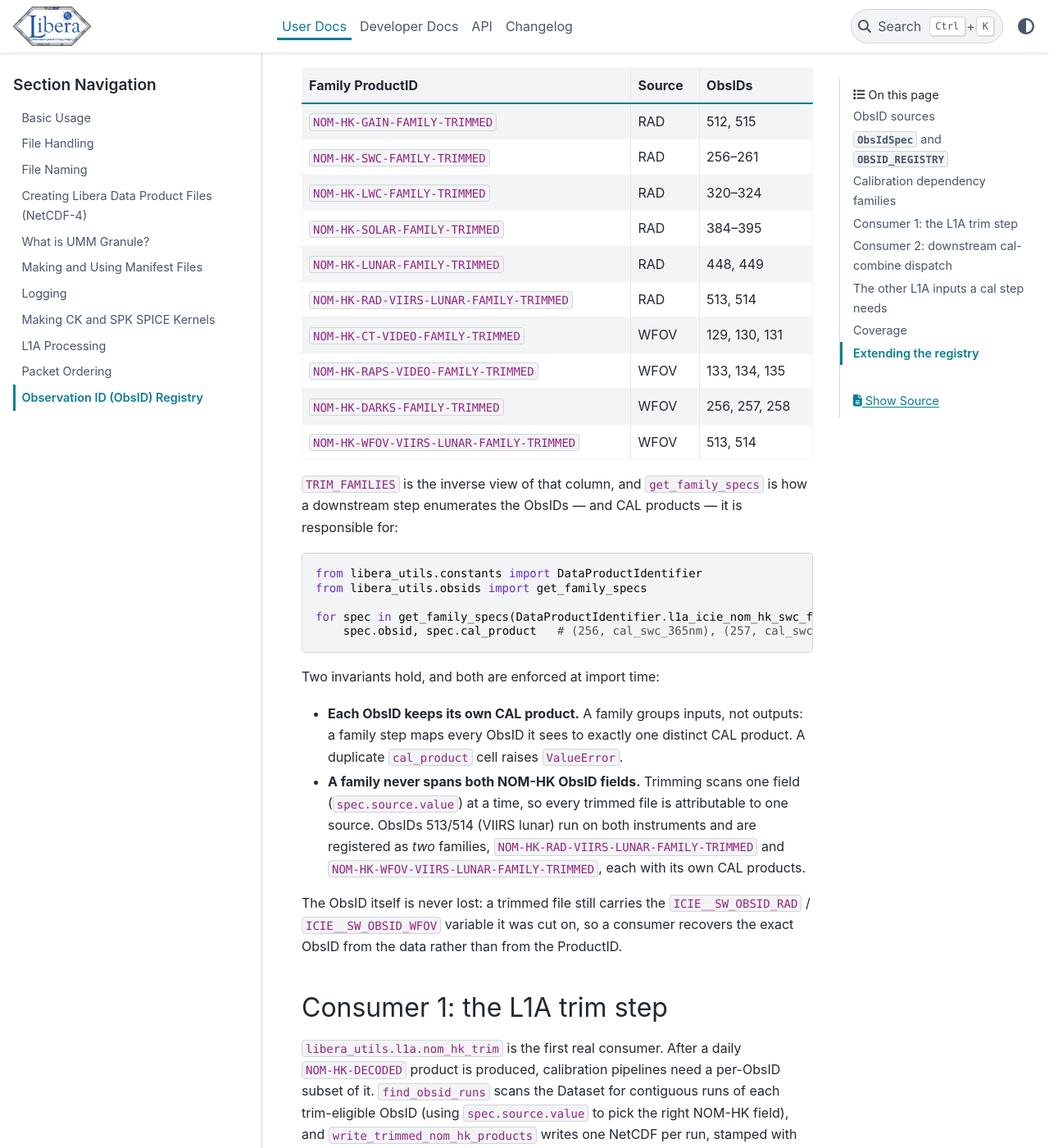
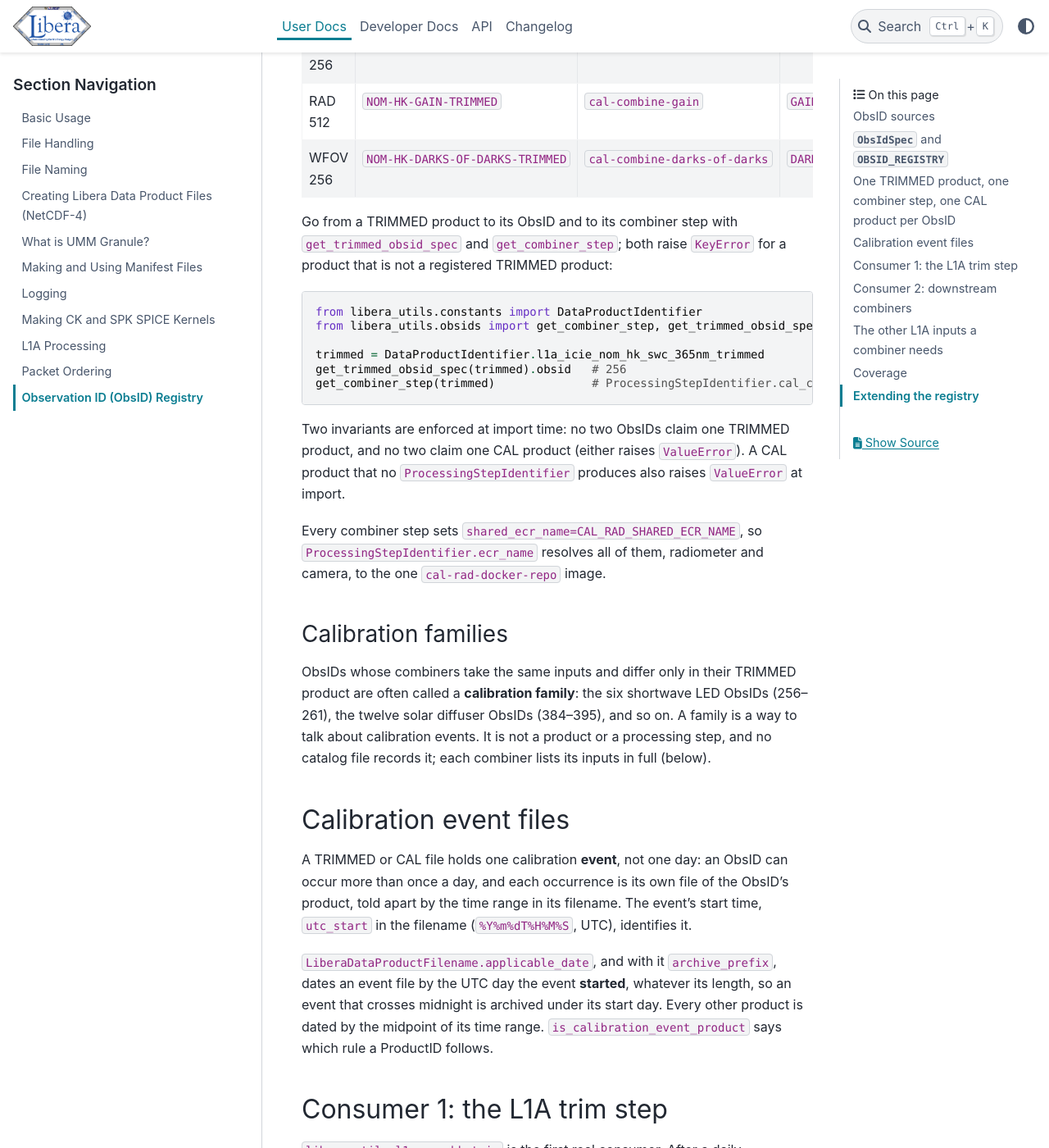
Before and after one commit to LASP-Libera/libera_utils, a Sphinx documentation site: the page built from doc/source/user-docs/obsid_registry.md, in a window 1280 px wide and 1400 px high, scrolled down 2148 px. Shown: the whole window at 82% size. Built offline with Sphinx 7.4.7 and the PyData theme 0.15.4, drawn with Linux system fonts in a browser that asks for light colours; some of the changed text lies outside the part shown.

Commit message:
LIBSDC-914: Give each calibration ObsID its own TRIMMED product and combiner
Each of the 40 calibration ObsIDs in the registry now has its own TRIMMED
NOM-HK product, 1:1 with its CAL product, and one combiner processing step
that produces only that CAL product. Calibration families are no longer
recorded in any data file.

- Replace the ten NOM-HK-*-FAMILY-TRIMMED products with 40
  l1a_icie_nom_hk_<x>_trimmed products (NOM-HK-<CAL ProductID>-TRIMMED)
- Replace the four cal_*_family steps with 40 cal_combine_<x> steps, all on
  the cal-rad-docker-repo ECR repository, camera steps included
- Rename data/trim_family_inputs.csv to data/cal_combiner_inputs.csv, keyed
  by TRIMMED product
- Add get_trimmed_obsid_spec, get_combiner_step, get_combiner_inputs and
  is_calibration_event_product; remove TRIM_FAMILIES, get_family_specs,
  FAMILY_INPUTS and get_family_inputs
- Raise at import when two ObsIDs claim one TRIMMED product or no step
  produces a registered CAL product
- Date TRIMMED and CAL files by the UTC day of utc_start in
  LiberaDataProductFilename.applicable_date and archive_prefix
- Update the ObsID registry, L1A processing and file naming docs, the
  agent instructions and the changelog

libera_rad's calibration code imports the removed family API and breaks
when it moves its pin to a release that carries this change.

Co-Authored-By: Claude Opus 5.5 <noreply@anthropic.com>

````diff
--- a/doc/source/user-docs/obsid_registry.md
+++ b/doc/source/user-docs/obsid_registry.md
@@ -39,11 +39,10 @@ class ObsIdSpec:
 - `kind` is one of `ObsIdKind.RAD_CAL`, `ObsIdKind.CAM_CAL`, or `ObsIdKind.SCIENCE`. Science/scan
   modes (e.g. Cross Track, RAP Scan, the Geo scans) are cataloged for documentation but never
   produce TRIMMED or CAL products — both product fields are `None`.
-- `trimmed_product` is the L1A `NOM-HK-*-FAMILY-TRIMMED` `DataProductIdentifier` produced by the
-  trim step (below) for this ObsID, or `None` for non-trim-eligible entries. It names a
-  **calibration dependency family**, not a single ObsID — see below.
-- `cal_product` is the `CAL`-level `DataProductIdentifier` a downstream cal-combine algorithm is
-  expected to produce for this ObsID, or `None`.
+- `trimmed_product` is the L1A `NOM-HK-<CAL ProductID>-TRIMMED` `DataProductIdentifier` produced by
+  the trim step (below) for this ObsID, or `None` for non-trim-eligible entries.
+- `cal_product` is the `CAL`-level `DataProductIdentifier` this ObsID's combiner step produces, or
+  `None`.
 
 `OBSID_REGISTRY` is the `dict[tuple[NomHkObsidSource, int], ObsIdSpec]` built from all of these.
 Look entries up with `get_obsid_spec`, or iterate the trim-eligible subset with
@@ -54,7 +53,7 @@ from libera_utils.obsids import NomHkObsidSource, get_obsid_spec, iter_trim_elig
 
 spec = get_obsid_spec(NomHkObsidSource.RAD, 256)
 spec.cal_product        # DataProductIdentifier.cal_swc_365nm
-spec.trimmed_product    # DataProductIdentifier.l1a_icie_nom_hk_swc_family_trimmed
+spec.trimmed_product    # DataProductIdentifier.l1a_icie_nom_hk_swc_365nm_trimmed
 
 # All RAD entries that produce a TRIMMED product (excludes science/scan modes):
 rad_trim_eligible = list(iter_trim_eligible(NomHkObsidSource.RAD))
@@ -63,52 +62,57 @@ rad_trim_eligible = list(iter_trim_eligible(NomHkObsidSource.RAD))
 `get_obsid_spec` raises `KeyError` for a pair that isn't registered — there is no silent fallback,
 so an unrecognized ObsID in telemetry surfaces immediately rather than being misfiled.
 
-## Calibration dependency families
+## One TRIMMED product, one combiner step, one CAL product per ObsID
 
-An ObsID does **not** get its own TRIMMED product. Several ObsIDs share one: the TRIMMED column
-names a **calibration dependency family**, one product per group of ObsIDs that a downstream
-algorithm processes identically and that therefore share a set of input products. `libera_rad` runs
-the same shortwave-LED cal on ObsIDs 256 through 261 regardless of wavelength, so all six share
-`NOM-HK-SWC-FAMILY-TRIMMED`. There is one `ProcessingStepIdentifier` per family, not per ObsID.
+Every calibration ObsID has its own TRIMMED NOM-HK product, its own CAL product, and one
+`ProcessingStepIdentifier`, its **combiner**, that turns the first into the second. The three are
+1:1:1, and named after the CAL product:
 
-| Family ProductID                         | Source | ObsIDs        |
-| ---------------------------------------- | ------ | ------------- |
-| `NOM-HK-GAIN-FAMILY-TRIMMED`             | RAD    | 512, 515      |
-| `NOM-HK-SWC-FAMILY-TRIMMED`              | RAD    | 256–261       |
-| `NOM-HK-LWC-FAMILY-TRIMMED`              | RAD    | 320–324       |
-| `NOM-HK-SOLAR-FAMILY-TRIMMED`            | RAD    | 384–395       |
-| `NOM-HK-LUNAR-FAMILY-TRIMMED`            | RAD    | 448, 449      |
-| `NOM-HK-RAD-VIIRS-LUNAR-FAMILY-TRIMMED`  | RAD    | 513, 514      |
-| `NOM-HK-CT-VIDEO-FAMILY-TRIMMED`         | WFOV   | 129, 130, 131 |
-| `NOM-HK-RAPS-VIDEO-FAMILY-TRIMMED`       | WFOV   | 133, 134, 135 |
-| `NOM-HK-DARKS-FAMILY-TRIMMED`            | WFOV   | 256, 257, 258 |
-| `NOM-HK-WFOV-VIIRS-LUNAR-FAMILY-TRIMMED` | WFOV   | 513, 514      |
+| ObsID    | TRIMMED ProductID               | Combiner step                | CAL ProductID    |
+| -------- | ------------------------------- | ---------------------------- | ---------------- |
+| RAD 256  | `NOM-HK-SWC-365NM-TRIMMED`      | `cal-combine-swc-365nm`      | `SWC-365NM`      |
+| RAD 512  | `NOM-HK-GAIN-TRIMMED`           | `cal-combine-gain`           | `GAIN`           |
+| WFOV 256 | `NOM-HK-DARKS-OF-DARKS-TRIMMED` | `cal-combine-darks-of-darks` | `DARKS-OF-DARKS` |
 
-`TRIM_FAMILIES` is the inverse view of that column, and `get_family_specs` is how a downstream step
-enumerates the ObsIDs — and CAL products — it is responsible for:
+Go from a TRIMMED product to its ObsID and to its combiner step with `get_trimmed_obsid_spec` and
+`get_combiner_step`; both raise `KeyError` for a product that is not a registered TRIMMED product:
 
 ```python
 from libera_utils.constants import DataProductIdentifier
-from libera_utils.obsids import get_family_specs
+from libera_utils.obsids import get_combiner_step, get_trimmed_obsid_spec
 
-for spec in get_family_specs(DataProductIdentifier.l1a_icie_nom_hk_swc_family_trimmed):
-    spec.obsid, spec.cal_product   # (256, cal_swc_365nm), (257, cal_swc_405nm), ...
+trimmed = DataProductIdentifier.l1a_icie_nom_hk_swc_365nm_trimmed
+get_trimmed_obsid_spec(trimmed).obsid   # 256
+get_combiner_step(trimmed)              # ProcessingStepIdentifier.cal_combine_swc_365nm
 ```
 
-Two invariants hold, and both are enforced at import time:
+Two invariants are enforced at import time: no two ObsIDs claim one TRIMMED product, and no two
+claim one CAL product (either raises `ValueError`). A CAL product that no `ProcessingStepIdentifier`
+produces also raises `ValueError` at import.
 
-- **Each ObsID keeps its own CAL product.** A family groups inputs, not outputs: a family step
-  maps every ObsID it sees to exactly one distinct CAL product. A duplicate `cal_product` cell
-  raises `ValueError`.
-- **A family never spans both NOM-HK ObsID fields.** Trimming scans one field
-  (`spec.source.value`) at a time, so every trimmed file is attributable to one source. ObsIDs
-  513/514 (VIIRS lunar) run on both instruments and are registered as _two_ families,
-  `NOM-HK-RAD-VIIRS-LUNAR-FAMILY-TRIMMED` and `NOM-HK-WFOV-VIIRS-LUNAR-FAMILY-TRIMMED`, each with
-  its own CAL products.
+Every combiner step sets `shared_ecr_name=CAL_RAD_SHARED_ECR_NAME`, so
+`ProcessingStepIdentifier.ecr_name` resolves all of them, radiometer and camera, to the one
+`cal-rad-docker-repo` image.
 
-The ObsID itself is never lost: a trimmed file still carries the `ICIE__SW_OBSID_RAD` /
-`ICIE__SW_OBSID_WFOV` variable it was cut on, so a consumer recovers the exact ObsID from the data
-rather than from the ProductID.
+### Calibration families
+
+ObsIDs whose combiners take the same inputs and differ only in their TRIMMED product are often
+called a **calibration family**: the six shortwave LED ObsIDs (256–261), the twelve solar diffuser
+ObsIDs (384–395), and so on. A family is a way to talk about calibration events. It is not a
+product or a processing step, and no catalog file records it; each combiner lists its inputs in
+full (below).
+
+## Calibration event files
+
+A TRIMMED or CAL file holds one calibration **event**, not one day: an ObsID can occur more than
+once a day, and each occurrence is its own file of the ObsID's product, told apart by the time
+range in its filename. The event's start time, `utc_start` in the filename (`%Y%m%dT%H%M%S`, UTC),
+identifies it.
+
+`LiberaDataProductFilename.applicable_date`, and with it `archive_prefix`, dates an event file by
+the UTC day the event **started**, whatever its length, so an event that crosses midnight is
+archived under its start day. Every other product is dated by the midpoint of its time range.
+`is_calibration_event_product` says which rule a ProductID follows.
 
 ## Consumer 1: the L1A trim step
 
@@ -116,7 +120,7 @@ rather than from the ProductID.
 is produced, calibration pipelines need a per-ObsID subset of it. `find_obsid_runs` scans the
 Dataset for contiguous runs of each trim-eligible ObsID (using `spec.source.value` to pick the
 right NOM-HK field), and `write_trimmed_nom_hk_products` writes one NetCDF per run, stamped with
-that run's family ProductID:
+that ObsID's TRIMMED ProductID:
 
 ```python
 from libera_utils.l1a.nom_hk_trim import write_trimmed_nom_hk_products
@@ -131,75 +135,58 @@ trimmed_paths = write_trimmed_nom_hk_products(
 ```
 
 TRIMMED products reuse the `NOM-HK-DECODED` variable schema; only `ProductID` (and thus the
-filename product token) changes. Because the ProductID names a family, one day normally yields
-_several_ files sharing a ProductID — six `NOM-HK-SWC-FAMILY-TRIMMED` granules for six LED ObsIDs,
-say — told apart by their filename time ranges. Each file still covers exactly one ObsID run.
+filename product token) changes. A trimmed file also still carries the `ICIE__SW_OBSID_RAD` /
+`ICIE__SW_OBSID_WFOV` variable it was cut on.
 
-Normal operations expect each calibration ObsID at most once per day — if the same
-`(source, obsid)` appears in multiple disjoint runs, each run is written as a separate file and a
-warning is logged, since that's unexpected outside of ground testing. Different ObsIDs of one
-family are not that case and do not warn.
+If the same `(source, obsid)` appears in multiple disjoint runs of one Dataset, each run is
+written as a separate file and a warning is logged.
 
-## Consumer 2: downstream cal-combine dispatch
+## Consumer 2: downstream combiners
 
-The registry's second job is letting downstream algorithm repos (e.g. `libera_rad`) build their
-own ObsID dispatch **without hand-maintaining a duplicate ObsID → product mapping**. A downstream
-repo derives its dispatch table directly from the registry:
+The registry's second job is letting downstream algorithm repos (e.g. `libera_rad`) dispatch by
+ObsID **without hand-maintaining a duplicate ObsID → product mapping**. A combiner handed a TRIMMED
+file looks up its ObsID and CAL product from the registry:
+
+```python
+from libera_utils.io.filenaming import LiberaDataProductFilename
+from libera_utils.obsids import get_trimmed_obsid_spec
+
+spec = get_trimmed_obsid_spec(LiberaDataProductFilename(trimmed_path).data_product_id)
+spec.obsid, spec.cal_product   # (256, cal_swc_365nm)
+```
+
+## The other L1A inputs a combiner needs
+
+NOM-HK is the only product the L1A preprocessor trims. A combiner needs more than NOM-HK — the
+shortwave LED cal, for instance, also needs PEV-SW, PEC-SW, RAD-SAMPLE, CAL-SAMPLE and AXIS-SAMPLE —
+and those arrive as the **full daily L1A granules**. The combiner reads the event's time range off
+the TRIMMED NOM-HK filename it was handed and subsets them itself.
+
+Which products those are is stored in `libera_utils/data/cal_combiner_inputs.csv`, one row per
+TRIMMED product. It is cross-checked at import against the ObsID catalog, so a TRIMMED product
+cannot exist in one file without the other:
 
 ```python
 from libera_utils.constants import DataProductIdentifier
-from libera_utils.obsids import get_family_specs
+from libera_utils.obsids import get_combiner_inputs
 
-# Build once at import time: the ObsIDs this step is responsible for, and their CAL outputs
-cal_event_by_obsid = {
-    spec.obsid: spec
-    for spec in get_family_specs(DataProductIdentifier.l1a_icie_nom_hk_swc_family_trimmed)
-}
-```
-
-The radiometer cal-combine `ProcessingStepIdentifier` members (`cal-gain-family`,
-`cal-swc-family`, `cal-lwc-family`, `cal-solar-family`) all set
-`shared_ecr_name=CAL_RAD_SHARED_ECR_NAME`, so `ProcessingStepIdentifier.ecr_name` resolves every
-one of them to the same `cal-rad-docker-repo` image, and each step's `products` are the CAL
-products of its family's ObsIDs. A Batch job reads the ObsID out of the trimmed input it was
-handed and runs the matching algorithm: one container image, and one deployed step per family.
-
-## The other L1A inputs a cal step needs
-
-NOM-HK is the only product the L1A preprocessor trims. A calibration algorithm needs more than
-NOM-HK — the shortwave LED cal, for instance, also needs PEV-SW, PEC-SW, RAD-SAMPLE, CAL-SAMPLE
-and AXIS-SAMPLE — and those arrive as the **full daily L1A granules**. The cal container reads the
-run's time range off the TRIMMED NOM-HK filename it was handed and subsets them itself.
-
-Which products those are is stored in `libera_utils/data/trim_family_inputs.csv`. This file maps
-each family to its L1A inputs, and the two catalog files are cross-checked at import, so a family
-cannot exist in one without the other:
-
-```python
-from libera_utils.constants import DataProductIdentifier
-from libera_utils.obsids import get_family_inputs
-
-get_family_inputs(DataProductIdentifier.l1a_icie_nom_hk_swc_family_trimmed)
+get_combiner_inputs(DataProductIdentifier.l1a_icie_nom_hk_swc_365nm_trimmed)
 # (PEV-SW-STAT-DECODED, PEC-SW-STAT-DECODED,
 #  RAD-SAMPLE-DECODED, CAL-SAMPLE-DECODED, AXIS-SAMPLE-DECODED)
 ```
 
-That tuple, **plus the family's own TRIMMED product**, is what a `cal-*-family` node's
-`input-products` should list in libera_cdk's `processing_system_dag.json`. A cal step is expected
-to take its family's NOM-HK already trimmed as the TRIMMED product, so `required_inputs` normally
-omits the full-day `NOM-HK-DECODED` granule — listing it would stage a second, redundant NOM-HK
-input. Families whose dependency set is still undecided return an empty tuple; declaring it is
-part of closing `TODO[LIBSDC-811]`.
+That tuple, **plus the combiner's own TRIMMED product**, is what its node's `input-products`
+should list in libera_cdk's `processing_system_dag.json`. A combiner takes its NOM-HK already
+trimmed, so `required_inputs` normally omits the full-day `NOM-HK-DECODED` granule — listing it
+would stage a second, redundant NOM-HK input. The lunar, VIIRS lunar and camera combiners, whose
+dependency sets are still undecided, return an empty tuple.
 
 ## Coverage
 
 - Every radiometer (`RAD_CAL`) and camera (`CAM_CAL`) entry has both `trimmed_product` and
-  `cal_product` set, so all of them are trim-eligible.
+  `cal_product` set, so all of them are trim-eligible, and each has a combiner step.
 - Science/scan mode entries (Boot-Up, Safe Mode, Stowed, Cross Track, RAP Scan, Along Track, Earth
   Target, the Geo scans) are catalog-only and never trim-eligible.
-- Radiometer cal-combine steps exist for the gain, SWC, LWC and solar families. The lunar
-  (448/449), VIIRS-lunar (513/514) and camera families have no `ProcessingStepIdentifier` step
-  (`TODO[LIBSDC-811]`); only the TRIMMED side is wired up for them.
 - Camera cal ObsIDs are registered on `WFOV` only, and the loader enforces that. Science modes are
   dual-registered, since both instruments assert them, but CT video (129-131), RAPS video
   (133-135) and the darks (256-258) are asserted only on `ICIE__SW_OBSID_WFOV`, so
@@ -209,21 +196,17 @@ part of closing `TODO[LIBSDC-811]`.
 
 When a new calibration ObsID needs to be added:
 
-1. Add its `CAL` `DataProductIdentifier` member in `libera_utils/constants.py`. If it belongs to an
-   existing calibration dependency family, reuse that family's `NOM-HK-*-FAMILY-TRIMMED` product;
-   only add a new TRIMMED member when the ObsID genuinely introduces a new input dependency, in
-   which case add a `ProcessingStepIdentifier` for it too.
-2. Add a row to `libera_utils/data/obsid_registry.csv` naming those two members, with a
+1. In `libera_utils/constants.py`, add its `CAL` `DataProductIdentifier` member, its
+   `l1a_icie_nom_hk_<x>_trimmed` member (`NOM-HK-<CAL ProductID>-TRIMMED`), and its
+   `cal_combine_<x>` `ProcessingStepIdentifier` producing only that CAL product, with
+   `shared_ecr_name=CAL_RAD_SHARED_ECR_NAME`.
+2. Add a row to `libera_utils/data/obsid_registry.csv` naming the TRIMMED and CAL members, with a
    plain-language `description` (it shows up in error messages and this documentation, so keep it
    accurate rather than terse). Edit the file with a text editor or the `csv` module — never a
-   spreadsheet app that may rewrite quoting, since descriptions contain commas. No Python change is
-   needed for an ObsID joining an existing family.
-3. If the ObsID joins the family of an existing cal step, add its CAL product to that step's
-   `products` list so the step still declares everything it can emit. If instead you added a new
-   TRIMMED family in step 1, add a matching row to
-   `libera_utils/data/trim_family_inputs.csv` naming the L1A products that family's algorithm
-   consumes — import fails if the two files disagree. Leave `required_inputs` empty if the
+   spreadsheet app that may rewrite quoting, since descriptions contain commas.
+3. Add a row to `libera_utils/data/cal_combiner_inputs.csv` naming the L1A products its combiner
+   consumes; import fails if the two files disagree. Leave `required_inputs` empty if the
    dependency set is not settled yet.
 4. Do this here, in `libera_utils`, first — not as a local dict in a downstream repo. Downstream
-   dispatch tables should be derived from `get_family_specs`/`iter_trim_eligible`/`get_obsid_spec`,
-   matching the pattern in [Consumer 2](#consumer-2-downstream-cal-combine-dispatch) above.
+   dispatch should be derived from `get_trimmed_obsid_spec`/`iter_trim_eligible`/`get_obsid_spec`,
+   matching the pattern in [Consumer 2](#consumer-2-downstream-combiners) above.
````
Also changed, not shown: CHANGELOG.md (+19 -0 lines), doc/source/user-docs/file_naming.md (+5 -0 lines), doc/source/user-docs/l1a_processing.md (+8 -11 lines), .github/instructions/libera-utils.instructions.md, 13 other files.
